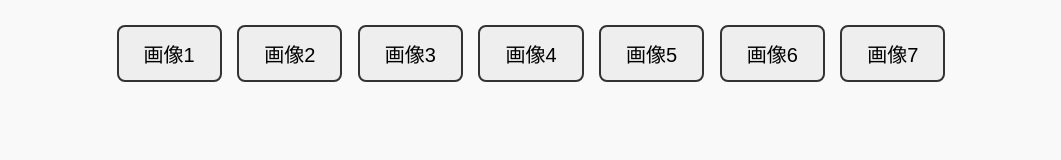
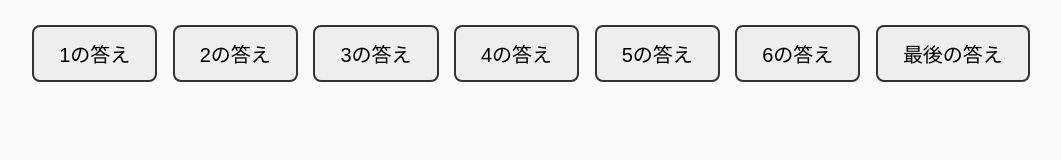
Before and after one commit to watapiro7colors-dot/image-gallery, a plain HTML site: page index.html in a window 1280 px wide. Shown: the whole page, without its empty margins (109-1170 px from the left). Drawn offline with Linux system fonts and the light colour scheme.

Commit message:
Update button labels and HTML structure

```diff
--- a/index.html
+++ b/index.html
@@ -39,13 +39,13 @@
 <body>
 
 <!-- ボタン -->
-<button onclick="showImage('img1')">画像1</button>
-<button onclick="showImage('img2')">画像2</button>
-<button onclick="showImage('img3')">画像3</button>
-<button onclick="showImage('img4')">画像4</button>
-<button onclick="showImage('img5')">画像5</button>
-<button onclick="showImage('img6')">画像6</button>
-<button onclick="showImage('img7')">画像7</button>
+<button onclick="showImage('img1')">1の答え</button>
+<button onclick="showImage('img2')">2の答え</button>
+<button onclick="showImage('img3')">3の答え</button>
+<button onclick="showImage('img4')">4の答え</button>
+<button onclick="showImage('img5')">5の答え</button>
+<button onclick="showImage('img6')">6の答え</button>
+<button onclick="showImage('img7')">最後の答え</button>
 
 <br><br>
 
```
